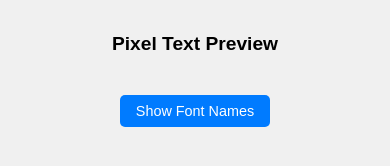
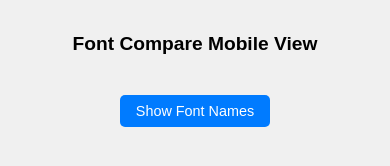
Before and after one commit to sbean0/pixel-text-app, a plain HTML site: page mobile.html in a window 390 px wide. Drawn offline with Linux system fonts and the light colour scheme; a web font is replaced by a local one.

Commit message:
mobile title change

```diff
--- a/mobile.html
+++ b/mobile.html
@@ -10,7 +10,7 @@
 </head>
 <body>
     <div class="container">
-        <h1>Pixel Text Preview</h1>
+        <h1>Font Compare Mobile View</h1>
         <div id="customNote" class="custom-note"></div>
         <div id="textPreview"></div>
         <button id="showFontsBtn" class="toggle-button">Show Font Names</button>
```
